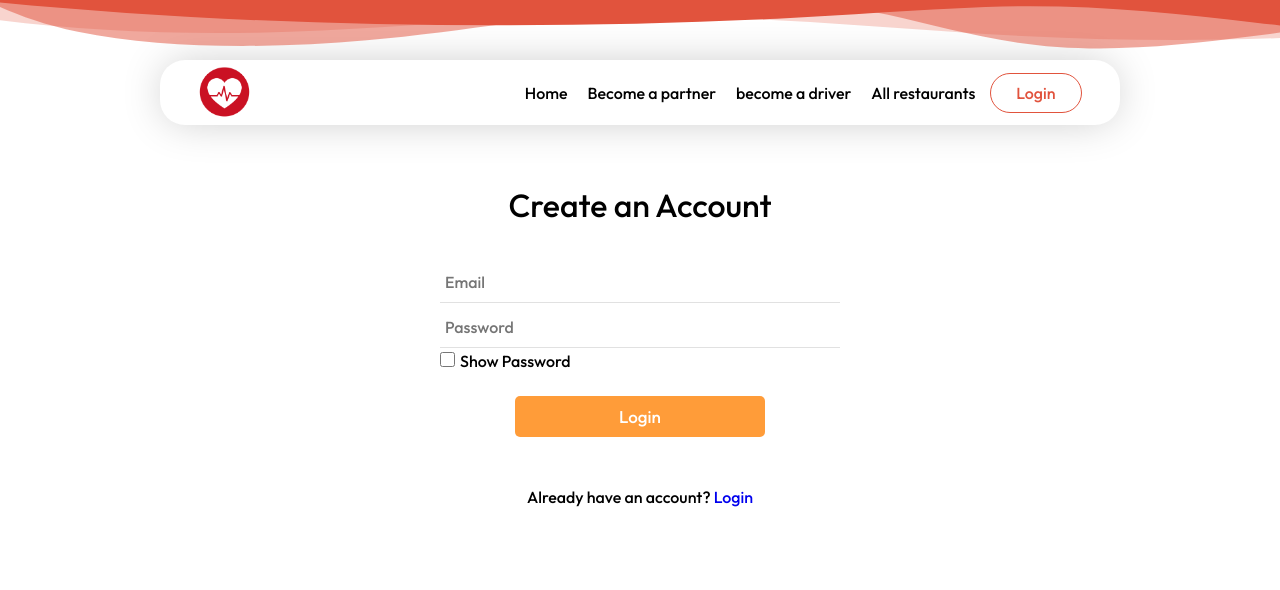
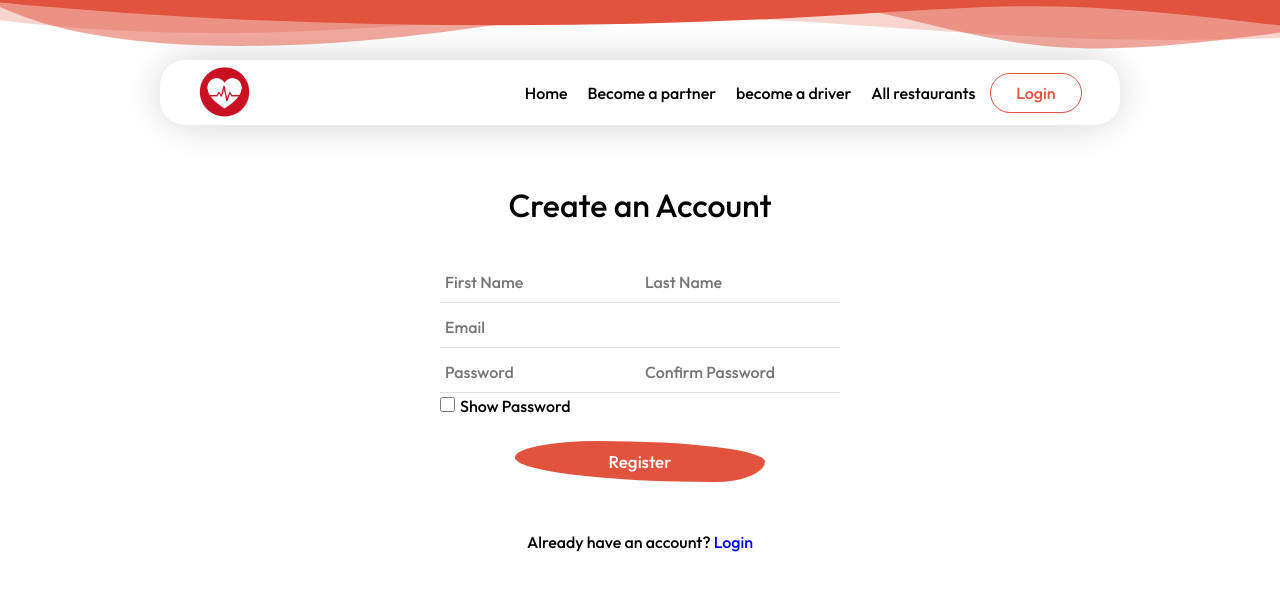
Before and after one commit to AzmiTammam/HUNGER-ROAD, a React (Create React App) app: page /Register in a window 1280 px wide. Shown: the top 590 px of the page. Built offline with nearby package versions, Linux system fonts and the light colour scheme.

Commit message:
Add register

```diff
--- a/src/components/Register/Register.jsx
+++ b/src/components/Register/Register.jsx
@@ -4,11 +4,14 @@ import './register.sass'
 
 function register(){
       function showPassword() {
-            let showPassword = document.getElementById("password");
-            if (showPassword.type === "password") {
+            let showPassword = document.getElementById("password1");
+            let showPassword2 = document.getElementById("password2");
+            if (showPassword.type === "password" && showPassword2.type ==="password") {
               showPassword.type = "text";
+              showPassword2.type = "text";
             } else {
               showPassword.type = "password";
+              showPassword2.type = "password";
             }
           }
 
@@ -16,17 +19,22 @@ function register(){
             <div className="register">
                   <form>
                   <h1>Create an Account</h1>
+                  <div className="fullName" >
+                              <input type="text" name="firstName" id="firstName" placeholder="First Name" required/>
+                              <input type="text" name="lastName" id="lastName" placeholder="Last Name" required/>
+                        </div>
                         <div className="register" >
                               <input type="email" name="email" id="email" placeholder="Email" required/>
                         </div>
-                        <div className="register" >
-                              <input type="password" name="password" id="password" placeholder="Password" required/>
+                        <div className="passwords" >
+                              <input type="password" name="password1" id="password1" placeholder="Password" required/>
+                              <input type="password" name="password2" id="password2" placeholder="Confirm Password" required/>
                         </div>
                         <div className="showPassword">
                         <input type="checkbox" id="showPassword" onClick={showPassword} />
                         <label htmlFor="showPassword">Show Password</label>
                         </div>
-                        <button type="submit" id="submitLogin">Login</button>
+                        <button type="submit" id="submitLogin">Register</button>
                         <div className="newAccount">
                         <span>Already have an account? <Link to="/login">Login</Link> </span>
                         </div>
--- a/src/components/Register/register.sass
+++ b/src/components/Register/register.sass
@@ -16,6 +16,16 @@
       text-align: center
       margin-bottom: 35px
 
+.register form .fullName input
+      width: 200px
+      border: none
+      outline: none
+      margin: 2px auto
+      font-size: 16px
+      font-weight: 400
+      padding: 10px 0 10px 5px
+      border-bottom: 1px solid #dddddddd
+
 .register form .register input
       border: none
       outline: none
@@ -26,20 +36,30 @@
       width: 400px
       border-bottom: 1px solid #dddddddd
 
+.register form .passwords input
+      border: none
+      outline: none
+      margin: 2px auto
+      font-size: 16px
+      font-weight: 400
+      padding: 10px 0 10px 5px
+      width: 200px
+      border-bottom: 1px solid #dddddddd
+
 .register form button
       margin: 25px auto 0 auto
       display: block
-      background-color: #ff850bce
+      background-color: #E1533D
       color: #fff
       border: none
       width: 250px
       cursor: pointer
       padding: 10px 0
       font-size: 17px
-      border-radius: 5px
+      border-radius: 33% 67% 20% 80% / 40% 50% 50% 60%
 
 .register form button:hover
-      background-color: #ff9225ce
+      background-color: #bb594a
       transition: all .3s ease
       color: black
 
@@ -55,6 +75,5 @@
       margin-top: 50px
       font-size: 16px
 
-
 .register .newAccount span a
-            text-decoration: none
+      text-decoration: none
```
